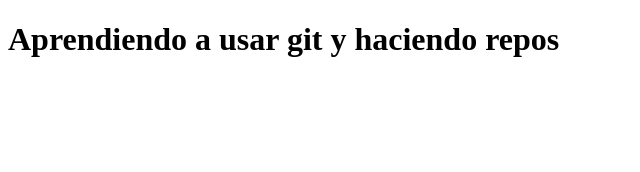
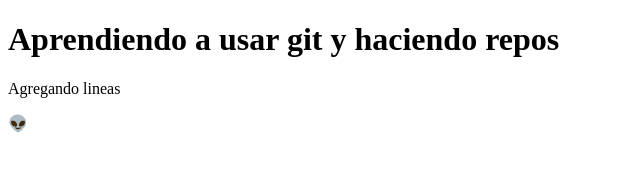
Before and after one commit to LeoMendoza26/Repositorio2.1, a plain HTML site: page index.html in a window 1280 px wide. Shown: the whole page, without its empty margins (0-640 px from the left). Drawn offline with Linux system fonts and the light colour scheme.

Commit message:
Agregé texto

```diff
--- a/index.html
+++ b/index.html
@@ -7,5 +7,7 @@
 </head>
 <body>
     <h1>Aprendiendo a usar git y haciendo repos</h1>
+    <p>Agregando lineas</p>
+    <p>👽</p>
 </body>
 </html>
```
